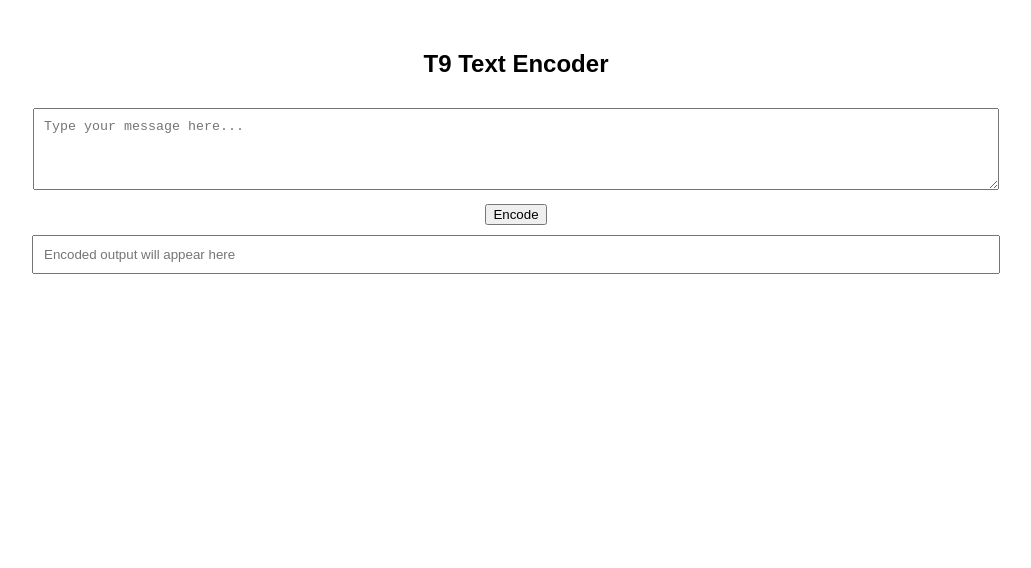
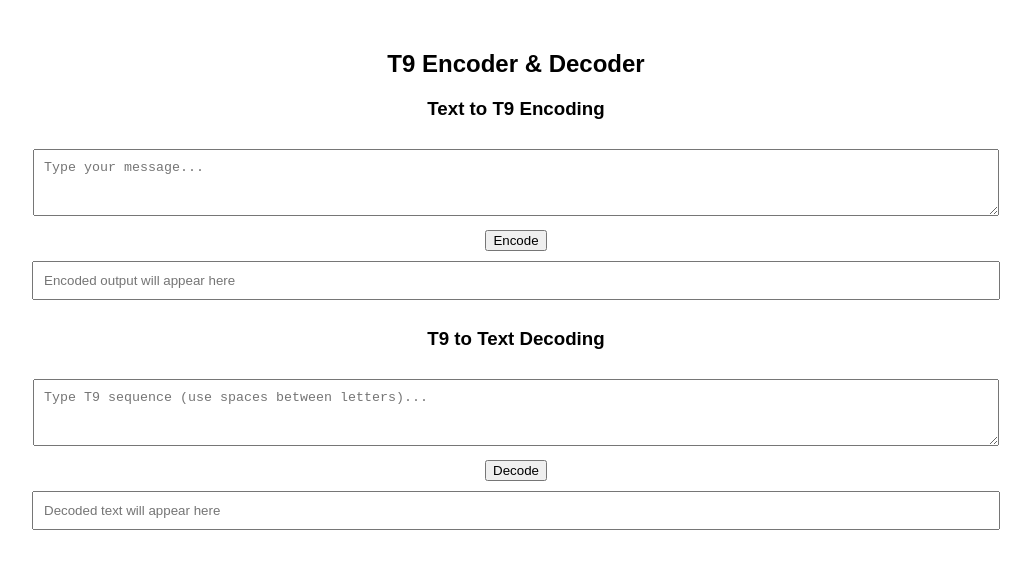
Before and after one commit to surubro/Encoder-t9, a plain HTML site: page index.html in a window 1280 px wide. Both pictures are taken after a click on the button "Encode". Shown: the whole page, without its empty margins (124-1155 px from the left). Drawn offline with Linux system fonts and the light colour scheme.

Commit message:
Update index.html

```diff
--- a/index.html
+++ b/index.html
@@ -3,7 +3,7 @@
 <head>
     <meta charset="UTF-8">
     <meta name="viewport" content="width=device-width, initial-scale=1.0">
-    <title>T9 Encoder</title>
+    <title>T9 Encoder & Decoder</title>
     <style>
         body {
             font-family: Arial, sans-serif;
@@ -19,15 +19,23 @@
 </head>
 <body>
 
-    <h2>T9 Text Encoder</h2>
-    <textarea id="inputText" rows="4" placeholder="Type your message here..."></textarea>
+    <h2>T9 Encoder & Decoder</h2>
+
+    <h3>Text to T9 Encoding</h3>
+    <textarea id="inputText" rows="3" placeholder="Type your message..."></textarea>
     <br>
     <button onclick="encodeT9()">Encode</button>
     <br>
-    <input type="text" id="outputText" readonly placeholder="Encoded output will appear here">
+    <input type="text" id="encodedText" readonly placeholder="Encoded output will appear here">
+
+    <h3>T9 to Text Decoding</h3>
+    <textarea id="inputT9" rows="3" placeholder="Type T9 sequence (use spaces between letters)..."></textarea>
+    <br>
+    <button onclick="decodeT9()">Decode</button>
+    <br>
+    <input type="text" id="decodedText" readonly placeholder="Decoded text will appear here">
 
     <script>
-        function encodeT9() {
         const t9Map = {
             'a': '2', 'b': '22', 'c': '222',
             'd': '3', 'e': '33', 'f': '333',
@@ -40,16 +48,18 @@
             ' ': '0'
         };
 
+        const t9ReverseMap = Object.fromEntries(Object.entries(t9Map).map(([key, value]) => [value, key]));
+
+        function encodeT9() {
             let inputText = document.getElementById("inputText").value.toLowerCase();
-            let encodedText = '';
-
-            for (let char of inputText) {
-                if (t9Map[char]) {
-                    encodedText += t9Map[char] + ' ';
-                }
+            let encodedText = inputText.split('').map(char => t9Map[char] || '').join(' ');
+            document.getElementById("encodedText").value = encodedText.trim();
         }
 
-            document.getElementById("outputText").value = encodedText.trim();
+        function decodeT9() {
+            let inputT9 = document.getElementById("inputT9").value.trim();
+            let decodedText = inputT9.split(' ').map(seq => t9ReverseMap[seq] || '').join('');
+            document.getElementById("decodedText").value = decodedText;
         }
     </script>
 
```
Lines whose indentation alone changed are shown as unchanged.
